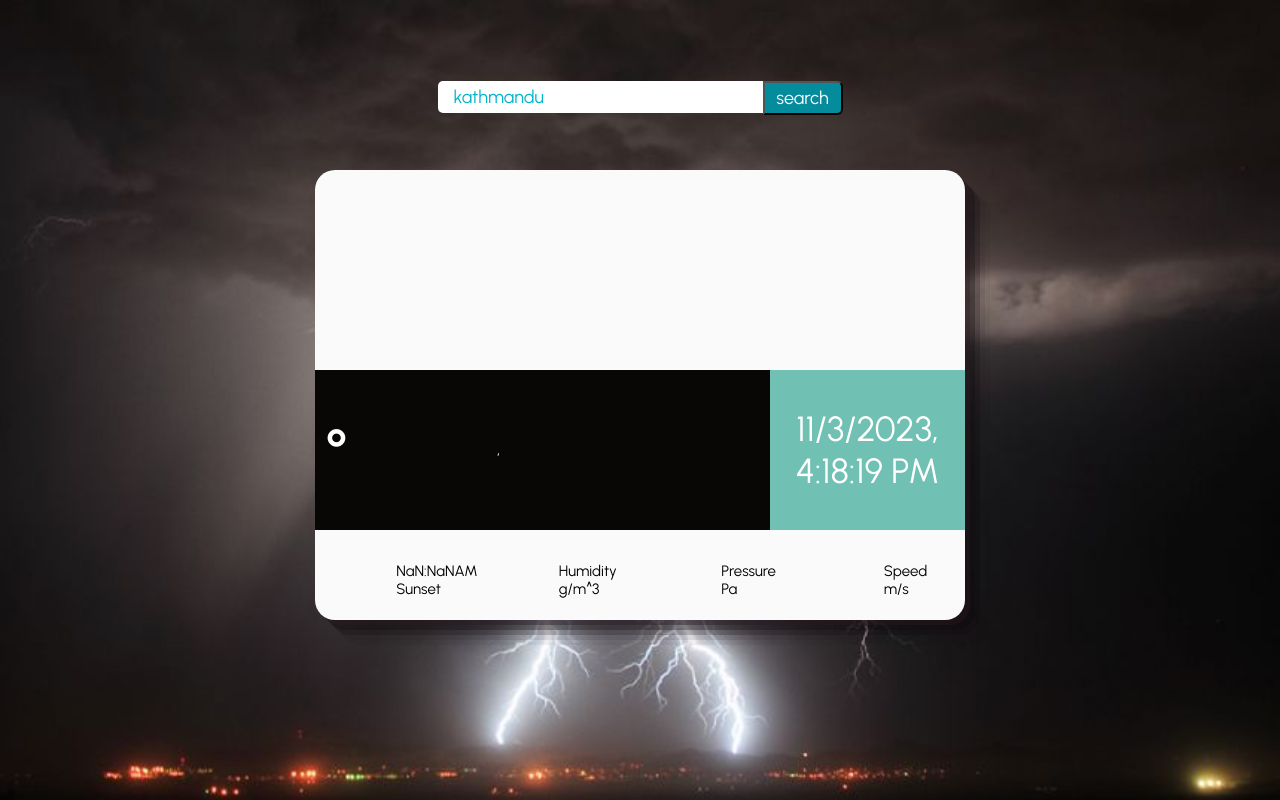
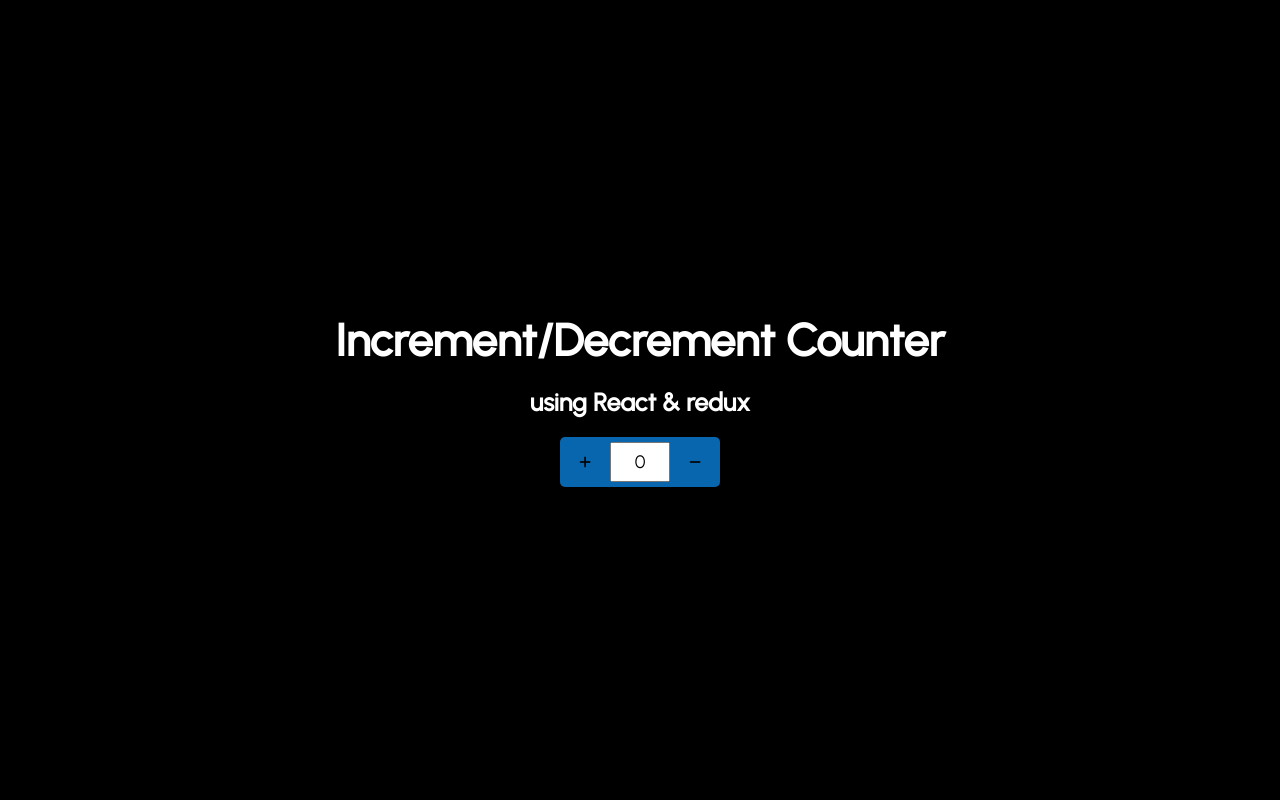
Before and after one commit to Rajan-7/JsLibrary, a React (Create React App) app: page / in a window 1280 px wide. Built offline with nearby package versions, Linux system fonts and the light colour scheme; no server answers; some icons are missing; a web font is replaced by a local one.

Commit message:
Reduxapp initialized

```diff
--- a/package.json
+++ b/package.json
@@ -9,7 +9,9 @@
     "console-browserify": "^1.2.0",
     "react": "^18.2.0",
     "react-dom": "^18.2.0",
+    "react-redux": "^8.1.3",
     "react-scripts": "5.0.1",
+    "redux": "^4.2.1",
     "web-vitals": "^2.1.4"
   },
   "scripts": {
--- a/src/App.js
+++ b/src/App.js
@@ -4,10 +4,11 @@
 // import UseReducer from "./components/Hooks/UseReducer";
 // import Calculator from "./components/Project/Calculator/Calculator";
 // import Todo from "./components/Project/t0-do/Todo";
-import Weather from "./components/Project/Weath3r/Weather";
+// import Weather from "./components/Project/Weath3r/Weather";
+import Redux from "./components/Redux/reduxapp/redux";
 
 function App() {
-  return <Weather />;
+  return <Redux />;
 }
 
 export default App;
--- /dev/null
+++ b/src/components/Redux/reduxapp/redux.js
@@ -0,0 +1,24 @@
+import React from "react";
+import "./style.css";
+
+const Redux = () => {
+  return (
+    <>
+      <div className="container">
+        <h1 className="mb">Increment/Decrement Counter</h1>
+        <h4 className="mb">using React & redux</h4>
+        <div className="sub-container">
+          <button className="increment btn" title="INCREMENT">
+            <span><i class="fa-solid fa-plus"></i></span>
+          </button>
+          <input type="text" name="quantity" className="input" value="0" />
+          <button href="" className="decrement btn" title="DECREMENT">
+            <span><i class="fa-solid fa-minus"></i></span>
+          </button>
+        </div>
+      </div>
+    </>
+  );
+};
+
+export default Redux;
--- /dev/null
+++ b/src/components/Redux/reduxapp/style.css
@@ -0,0 +1,76 @@
+* {
+  margin: 0;
+  padding: 0;
+  box-sizing: border-box;
+  font-family: "Urbanist";
+}
+
+html {
+  font-size: 62.5%;
+}
+body {
+  background-color: hsl(0, 0%, 0%);
+}
+
+.container {
+  height: 100vh;
+  display: flex;
+  flex-direction: column;
+  justify-content: center;
+  align-items: center;
+  color: #fff;
+
+  & h1 {
+    font-size: 4.5rem;
+  }
+  & h4 {
+    font-size: 2.5rem;
+  }
+
+  & .sub-container {
+    height: 5rem;
+    width: 16rem;
+    display: flex;
+    gap: 0.5rem;
+    justify-content: center;
+    align-items: center;
+    background-color: #0766ad;
+    border-radius: 0.5rem;
+    -webkit-border-radius: 0.5rem;
+    -moz-border-radius: 0.5rem;
+    -ms-border-radius: 0.5rem;
+    -o-border-radius: 0.5rem;
+
+    & .btn {
+      cursor: pointer;
+      height: 4rem;
+      width: 4rem;
+      border: none;
+      background-color: #0766ad;
+      border-radius: 0.5rem;
+      -webkit-border-radius: 0.5rem;
+      -moz-border-radius: 0.5rem;
+      -ms-border-radius: 0.5rem;
+      -o-border-radius: 0.5rem;
+    }
+
+    & .input {
+      height: 4rem;
+      width: 6rem;
+      text-align: center;
+      font-size: 1.8rem;
+    }
+
+    & .increment:hover {
+      background-color: #a8df8e;
+    }
+
+    & .decrement:hover {
+      background-color: #557c55;
+    }
+  }
+}
+
+.mb {
+  margin-bottom: 2rem;
+}
```
Also changed, not shown: src/components/Redux/action/index.js (added), src/components/Redux/reducer/index.js (added), src/components/Redux/reducer/reduce.js (added), src/components/Redux/store.js (added), 1 other file (tests, documents, lock files or other folders).
